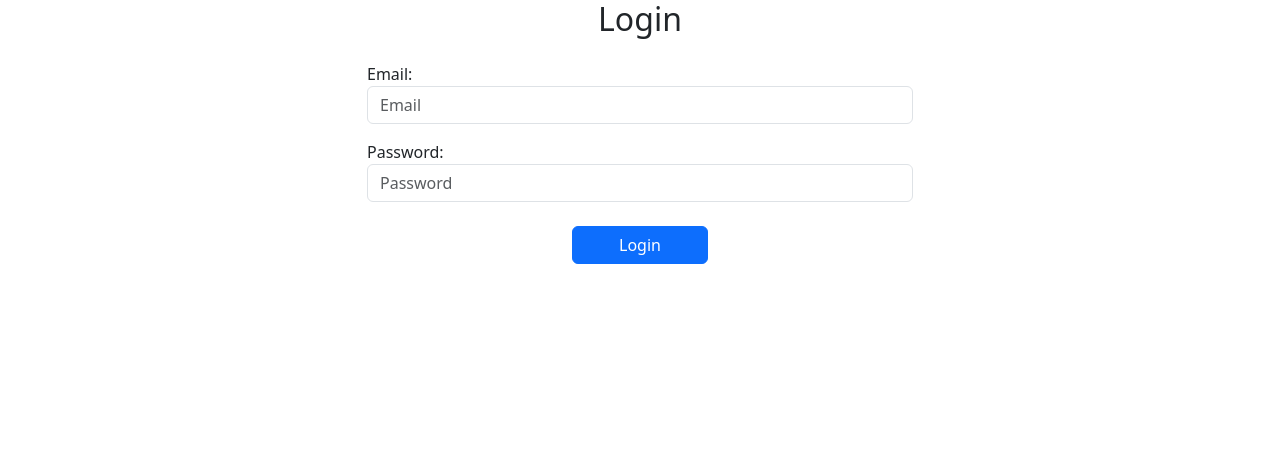
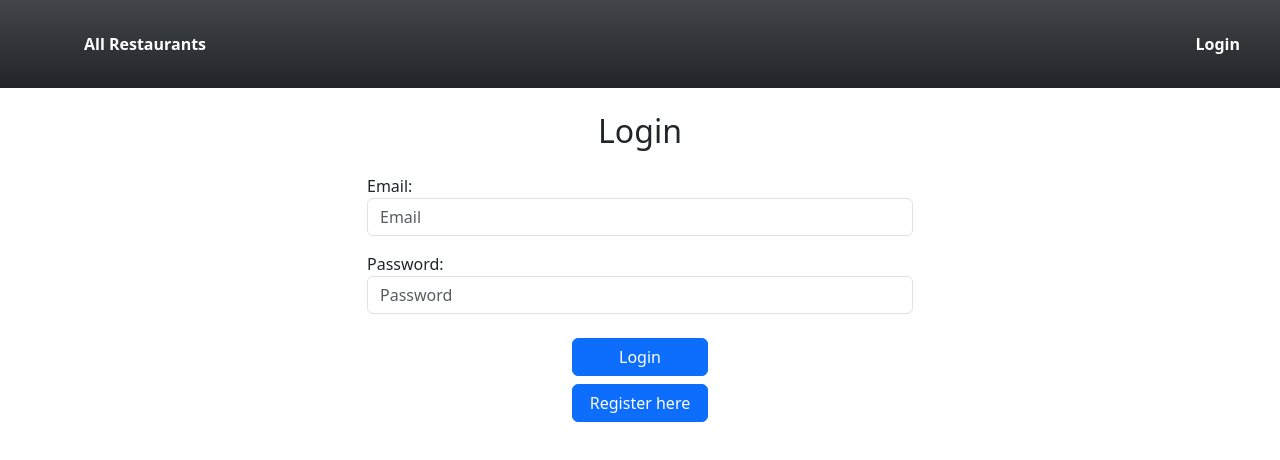
Before and after one commit to alessandrocervoni/jamanjireact, a React (Create React App) app: page /login in a window 1280 px wide. Shown: the top 460 px of the page. Built offline with nearby package versions, Linux system fonts and the light colour scheme.

Commit message:
Registration/Login/Navbar

```diff
--- a/package.json
+++ b/package.json
@@ -2,6 +2,7 @@
   "name": "jamanjireact",
   "version": "0.1.0",
   "private": true,
+  "proxy":"http://localhost:8080/",
   "dependencies": {
     "@testing-library/jest-dom": "^5.17.0",
     "@testing-library/react": "^13.4.0",
--- a/src/App.js
+++ b/src/App.js
@@ -1,9 +1,9 @@
 import { BrowserRouter, Route, Routes } from "react-router-dom";
 import { atom } from "jotai";
 import 'bootstrap/dist/css/bootstrap.css';
-// import Navbar from "./components/navbar/Navbar";
+import Navbar from "./components/navbar/Navbar";
 // import Homepage from "./components/homepage/Homepage";
-import Registrazione from "./components/registrazione/Registrazione";
+import Registration from "./components/registration/Registration";
 import Login from "./components/login/Login";
 import { useAtom } from "jotai";
 
@@ -20,12 +20,12 @@ function App()
     <>
       <BrowserRouter>
 
-        {/* <Navbar />  */}
+        <Navbar />
         <Routes>
           {/* <Route index element={<Homepage />} /> */}
-          <Route index element={<Registrazione />} />
-          <Route path="Login" element={<Login />} />
-          <Route path="Registrazione" element={<Registrazione />} />
+          <Route index element={<Registration />} />
+          <Route path="login" element={<Login />} />
+          <Route path="registration" element={<Registration />} />
         </Routes>
       </BrowserRouter>
     </>
--- a/src/components/login/Login.js
+++ b/src/components/login/Login.js
@@ -2,7 +2,7 @@ import { currentUser } from "../../App";
 import { useRef  } from "react"
 import { atom, useAtom } from 'jotai';
 import axios from "axios";
-import { Link, Navigate, useNavigate } from "react-router-dom";
+import { Link, useNavigate } from "react-router-dom";
 
 
 export default function Login()
@@ -24,12 +24,15 @@ export default function Login()
 
         axios.post("/user/login", requestBody)
             .then(response =>{
-                if(response.data) {
+                if(response.data)
+                {
                     setUser(response.data);
 
-                    navigate('/')
-                } else{
-                    alert('Email e Password non validi.');
+                    navigate('/homepage')
+                }
+                else
+                {
+                    alert('Email e/o Password non validi.');
                 }
 
             })
@@ -50,8 +53,11 @@ export default function Login()
                         <label for="password">Password:</label>
                         <input type="password" ref={pwIn} className="form-control" placeholder="Password" required />
                     </div>
+                    <div className="d-grid gap-2 col-3 mx-auto mb-2">
+                        <Link className="btn btn-primary btn-block " role="button" onClick={handleLogin}>Login</Link>
+                    </div>
                     <div className="d-grid gap-2 col-3 mx-auto">
-                        <Link className="btn btn-primary btn-block " role="button" onClick={handleLogin}>Login</Link>
+                        <Link className="btn btn-primary btn-block " role="button" to="/registration">Register here</Link>
                     </div>
                     </form>
                 </div>
--- /dev/null
+++ b/src/components/navbar/Navbar.js
@@ -0,0 +1,85 @@
+import { Link, useNavigate } from "react-router-dom";
+import { currentUser } from "../../App";
+import { useAtom } from "jotai";
+
+
+const Navbar = () => {
+    const [user, setUser] = useAtom(currentUser);
+
+    let navigate = useNavigate();
+
+    function logout() {
+        setUser(null);
+        navigate("http://localhost:3000/")
+        // Effettua il logout e rimuovi eventuali informazioni di autenticazione salvate
+    }
+
+    return (
+        <>
+            {user ? (
+                // Passa user e logout come props
+                <AuthenticatedNavbar user={user} logout={logout} />
+            ) : (
+                <UnauthenticatedNavbar />
+            )}
+        </>
+    );
+};
+
+const UnauthenticatedNavbar = () => {
+    return (
+        <nav class="navbar navbar-expand-lg bg-light mb-4 sticky-top bg-dark bg-gradient">
+            <div class="container-fluid">
+            <button class="navbar-toggler" type="button" data-bs-toggle="collapse" data-bs-target="#navbarNav" aria-controls="navbarNav" aria-expanded="false" aria-label="Toggle navigation">
+                <span class="navbar-toggler-icon"></span>
+                </button>
+                <div class="collapse navbar-collapse" id="navbarNav">
+                <ul class="navbar-nav">
+                    <li class="nav-item ms-5 p-3 fw-bold">
+                        <Link className="text-white nav-link" to="/">All Restaurants</Link>
+                    </li>
+                    {/* <li class="nav-item p-3 fw-bold position-absolute top-50 start-50 translate-middle">
+                        <Link className="nav-link disabled" to="/AllGuildQuests">My Quests</Link>
+                    </li> */}
+                    <li class="nav-item p-3 me-3 position-absolute top-25 end-0 fw-bold">
+                        <Link class="text-white nav-link" to="/login">Login</Link>
+                    </li>
+                </ul>
+                </div>
+            </div>
+        </nav>
+    );
+};
+
+const AuthenticatedNavbar = ({ user, logout }) => {
+    return (
+        <nav class="navbar navbar-expand-lg bg-light mb-4 sticky-top bg-dark bg-gradient">
+            <div class="container-fluid">
+            <button class="navbar-toggler" type="button" data-bs-toggle="collapse" data-bs-target="#navbarNav" aria-controls="navbarNav" aria-expanded="false" aria-label="Toggle navigation">
+                <span class="navbar-toggler-icon"></span>
+                </button>
+                <div class="collapse navbar-collapse" id="navbarNav">
+                <ul class="navbar-nav">
+                    <li class="nav-item ms-5 p-3 fw-bold">
+                        <Link class="text-white nav-link" to="/">All Restaurants</Link>
+                    </li>
+                    {/* <li class="nav-item ms-5 p-3 fw-bold">
+                        <Link className="text-white nav-link" to="/MyQuestsAwaitingPage">Available Quests</Link>
+                    </li> */}
+                    {/* <li class="nav-item p-3 fw-bold position-absolute top-50 start-50 translate-middle">
+                        <Link class="text-white nav-link" to="/AllGuildQuests">My Quests</Link>
+                    </li> */}
+                    <li class="text-white nav-item p-4 me-5 position-absolute top-25 end-0 fw-bold">
+                        Ciao {user.email}
+                    </li>
+                    <li class="nav-item p-3 me-3 position-absolute top-25 end-0 fw-bold">
+                        <button onClick={logout}> Logout </button>
+                    </li>
+                </ul>
+                </div>
+            </div>
+        </nav>
+    );
+};
+
+export default Navbar;
--- a/src/components/registrazione/Registrazione.js
+++ b/src/components/registration/Registration.js
@@ -5,7 +5,7 @@ import axios from "axios";
 import { Link, useNavigate } from "react-router-dom";
 
 
-export default function Registrazione()
+export default function Registration()
 {
     const [user, setUser] = useAtom(currentUser);
     const [users, setUsers] = useState([]);
@@ -41,9 +41,17 @@ export default function Registrazione()
                         phone:"",
                         positionX:"",
                         positionY:""
-                    });})
-
-                navigate("/Login")
+                    });
+                if(response.data)
+                {
+                    setUser(response.data);
+                    navigate('/login')
+                }
+                else
+                {
+                    alert('Registrazione non riuscita, spiacente');
+                }
+                })
     }
 
     function synchronize(e)
@@ -94,7 +102,7 @@ export default function Registrazione()
 
                 {/* BUTTON REGISTRAZIONE */}
                 <div class="d-grid gap-2 col-3 mx-auto">
-                    <Link className="btn btn-primary" role="button" onClick={/*log &&*/ UploadUser}>Registration</Link>
+                    <Link className="btn btn-primary" role="button" onClick={/*log &&*/ UploadUser}>Register</Link>
                 </div>
 
             </form>
```
